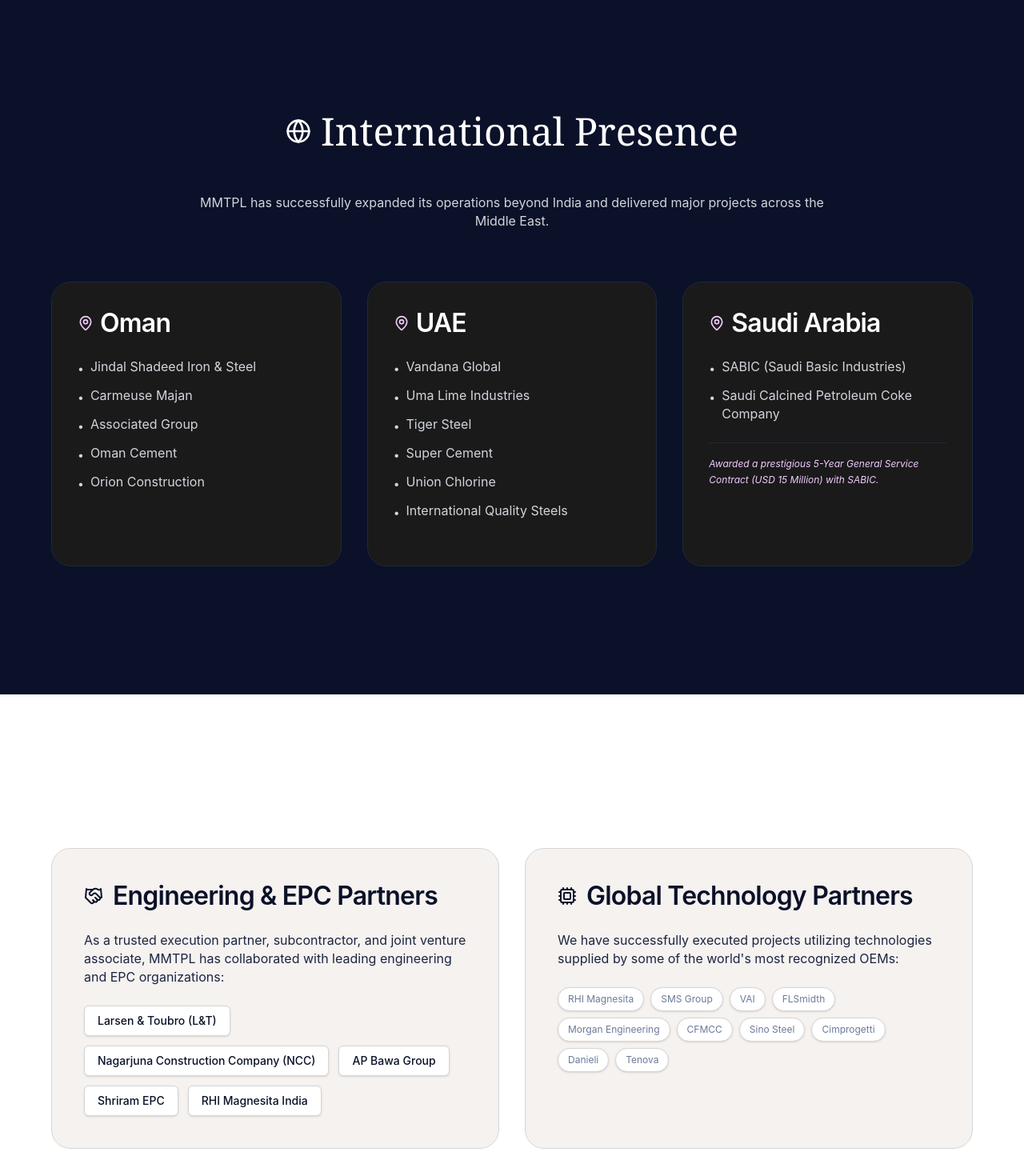
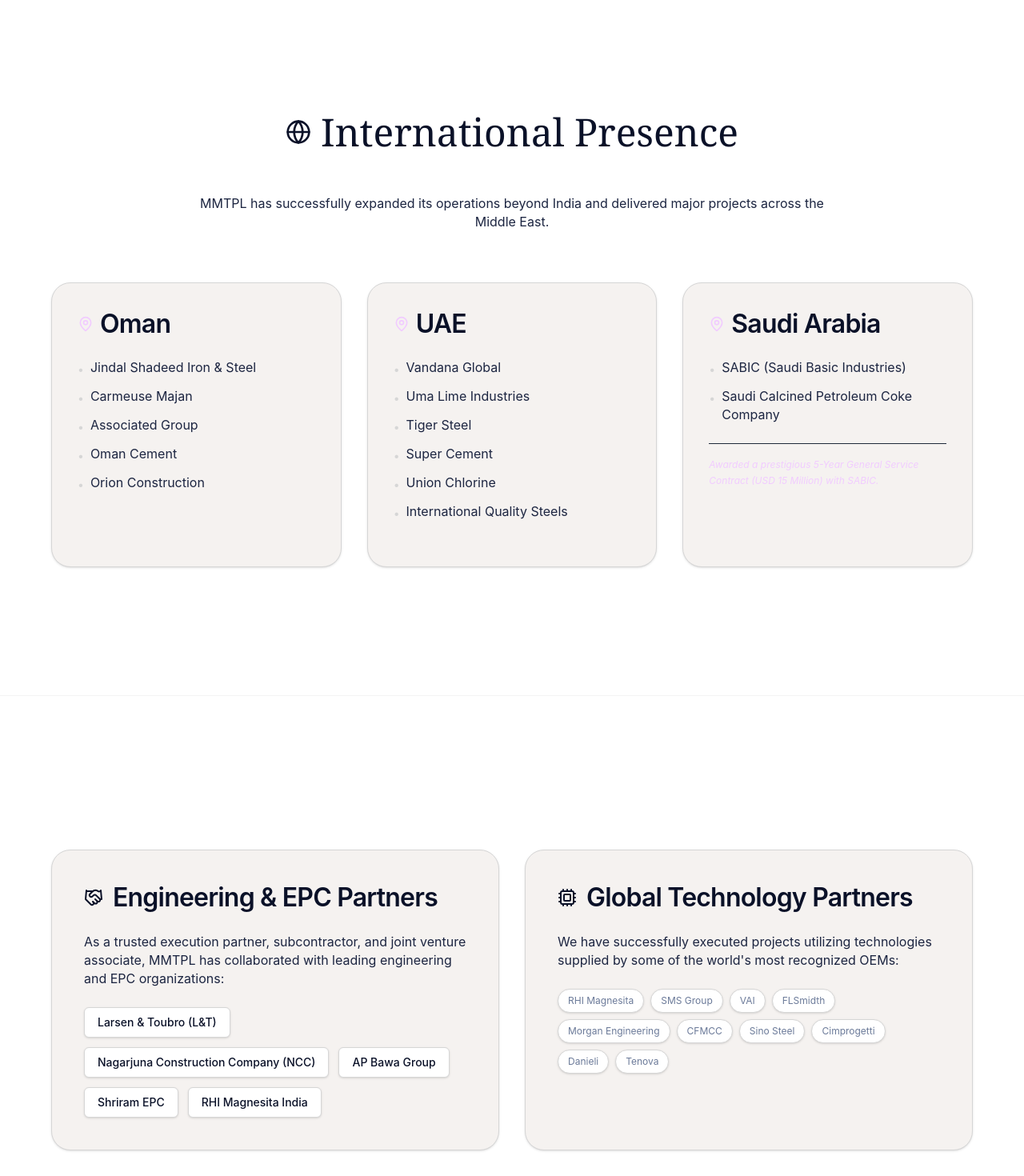
Before and after one commit to AnantSoni360/mmtpl-website, a Next.js app: page /clients in a window 1280 px wide. Shown: the part 1420-2890 px from the top of the page at 80% size. Built offline with nearby package versions, Linux system fonts and the light colour scheme.

Commit message:
fix: resolve text visibility issues in clients and careers pages for light/dark mode

```diff
--- a/src/app/careers/page.tsx
+++ b/src/app/careers/page.tsx
@@ -239,9 +239,10 @@ export default function Careers() {
                         alert(`ERROR! ${error.message}`)
                       }}
                       appearance={{
-                        container: 'border border-dashed border-silver bg-bone/50 dark:bg-[#0a1128]/50 rounded-xl p-8 transition-colors hover:border-obsidian',
-                        button: 'bg-obsidian text-white font-switzer font-medium px-6 py-2.5 rounded-lg mt-4 cursor-pointer hover:bg-graphite transition-colors text-sm',
-                        label: 'font-switzer text-slate text-sm',
+                        container: 'border border-dashed border-silver dark:border-white/30 bg-bone/50 dark:bg-obsidian/50 rounded-xl p-8 transition-colors hover:border-obsidian dark:hover:border-white/60',
+                        button: 'bg-obsidian dark:bg-white text-white dark:text-obsidian font-switzer font-medium px-6 py-2.5 rounded-lg mt-4 cursor-pointer transition-colors text-sm',
+                        label: 'font-switzer text-obsidian dark:text-gray-200 text-sm font-medium',
+                        allowedContent: 'font-switzer text-graphite dark:text-gray-400 text-xs mt-1',
                       }}
                     />
                   )}
--- a/src/app/clients/page.tsx
+++ b/src/app/clients/page.tsx
@@ -222,14 +222,14 @@ export default function Clients() {
       </section>
 
       {/* ── INTERNATIONAL PRESENCE ── */}
-      <section className="bg-[var(--color-obsidian)] py-[var(--section-gap)]">
+      <section className="bg-bg-main border-y border-silver/30 dark:border-white/10 dark:bg-[#0a1128] py-[var(--section-gap)]">
         <div className="container mx-auto px-6 max-w-[var(--page-max-width)]">
           <FadeUp>
             <div className="flex items-center gap-3 mb-12 justify-center">
-              <Globe className="w-8 h-8 text-white" />
-              <h2 className="display text-white">International Presence</h2>
+              <Globe className="w-8 h-8 text-obsidian dark:text-white" />
+              <h2 className="display text-obsidian dark:text-white">International Presence</h2>
             </div>
-            <p className="body-text text-gray-300 text-center max-w-[800px] mx-auto mb-16 text-lg">
+            <p className="body-text text-graphite dark:text-gray-300 text-center max-w-[800px] mx-auto mb-16 text-lg">
               MMTPL has successfully expanded its operations beyond India and delivered major projects across the Middle East.
             </p>
           </FadeUp>
@@ -237,16 +237,16 @@ export default function Clients() {
           <div className="grid grid-cols-1 md:grid-cols-3 gap-8">
             {intlClients.map((region, idx) => (
               <FadeUp delay={0.1 * (idx + 1)} key={idx}>
-                <div className="bg-[#1A1A1A] p-8 rounded-[var(--radius-card)] border border-gray-800 h-full hover:border-gray-600 transition-colors">
+                <div className="bg-bone dark:bg-[#162033] p-8 rounded-[var(--radius-card)] border border-silver dark:border-white/10 h-full hover:border-obsidian dark:hover:border-gray-600 transition-colors shadow-sm">
                   <div className="flex items-center gap-2 mb-6">
-                    <MapPin className="w-5 h-5 text-[var(--color-lilac-bloom)]" />
-                    <h3 className="heading-sm text-white">{region.country}</h3>
+                    <MapPin className="w-5 h-5 text-lilac-bloom" />
+                    <h3 className="heading-sm text-obsidian dark:text-white">{region.country}</h3>
                   </div>
                   <ul className="flex flex-col gap-3 mb-6">
                     {region.clients.map((client, i) => (
                       <li key={i} className="flex items-start gap-2 text-sm">
-                        <span className="text-[var(--color-silver)] mt-1">•</span>
-                        <span className="body-text text-gray-300">{client}</span>
+                        <span className="text-silver dark:text-gray-500 mt-1">•</span>
+                        <span className="body-text text-graphite dark:text-gray-300">{client}</span>
                       </li>
                     ))}
                   </ul>
@@ -268,17 +268,17 @@ export default function Clients() {
       <section className="container mx-auto px-6 max-w-[var(--page-max-width)] py-8">
         <div className="grid grid-cols-1 lg:grid-cols-2 gap-8">
           <FadeUp delay={0.1}>
-            <div className="bg-[var(--color-bone)] p-10 rounded-[var(--radius-card)] border border-[var(--color-silver)] h-full">
+            <div className="bg-bone dark:bg-[#162033] p-10 rounded-[var(--radius-card)] border border-silver dark:border-white/10 h-full shadow-sm">
               <div className="flex items-center gap-3 mb-6">
-                <Handshake className="w-6 h-6 text-[var(--color-obsidian)]" />
-                <h2 className="heading-sm text-[var(--color-obsidian)]">Engineering & EPC Partners</h2>
+                <Handshake className="w-6 h-6 text-obsidian dark:text-white" />
+                <h2 className="heading-sm text-obsidian dark:text-white">Engineering & EPC Partners</h2>
               </div>
-              <p className="body-text text-[var(--color-graphite)] mb-6 text-sm">
+              <p className="body-text text-graphite dark:text-gray-300 mb-6 text-sm">
                 As a trusted execution partner, subcontractor, and joint venture associate, MMTPL has collaborated with leading engineering and EPC organizations:
               </p>
               <div className="flex flex-wrap gap-3">
                 {epcPartners.map((partner, i) => (
-                  <div key={i} className="bg-white px-4 py-2 rounded-md border border-[var(--color-silver)] text-sm font-switzer font-medium text-[var(--color-obsidian)] shadow-sm">
+                  <div key={i} className="bg-white dark:bg-obsidian px-4 py-2 rounded-md border border-silver dark:border-white/20 text-sm font-switzer font-medium text-obsidian dark:text-paper shadow-sm">
                     {partner}
                   </div>
                 ))}
@@ -287,17 +287,17 @@ export default function Clients() {
           </FadeUp>
 
           <FadeUp delay={0.2}>
-            <div className="bg-[var(--color-bone)] p-10 rounded-[var(--radius-card)] border border-[var(--color-silver)] h-full">
+            <div className="bg-bone dark:bg-[#162033] p-10 rounded-[var(--radius-card)] border border-silver dark:border-white/10 h-full shadow-sm">
               <div className="flex items-center gap-3 mb-6">
-                <Cpu className="w-6 h-6 text-[var(--color-obsidian)]" />
-                <h2 className="heading-sm text-[var(--color-obsidian)]">Global Technology Partners</h2>
+                <Cpu className="w-6 h-6 text-obsidian dark:text-white" />
+                <h2 className="heading-sm text-obsidian dark:text-white">Global Technology Partners</h2>
               </div>
-              <p className="body-text text-[var(--color-graphite)] mb-6 text-sm">
+              <p className="body-text text-graphite dark:text-gray-300 mb-6 text-sm">
                 We have successfully executed projects utilizing technologies supplied by some of the world's most recognized OEMs:
               </p>
               <div className="flex flex-wrap gap-2">
                 {techPartners.map((partner, i) => (
-                  <div key={i} className="bg-white px-3 py-1.5 rounded-full border border-[var(--color-silver)] text-xs font-switzer text-[var(--color-slate)] shadow-sm">
+                  <div key={i} className="bg-white dark:bg-obsidian px-3 py-1.5 rounded-full border border-silver dark:border-white/20 text-xs font-switzer text-slate dark:text-gray-300 shadow-sm">
                     {partner}
                   </div>
                 ))}
```
